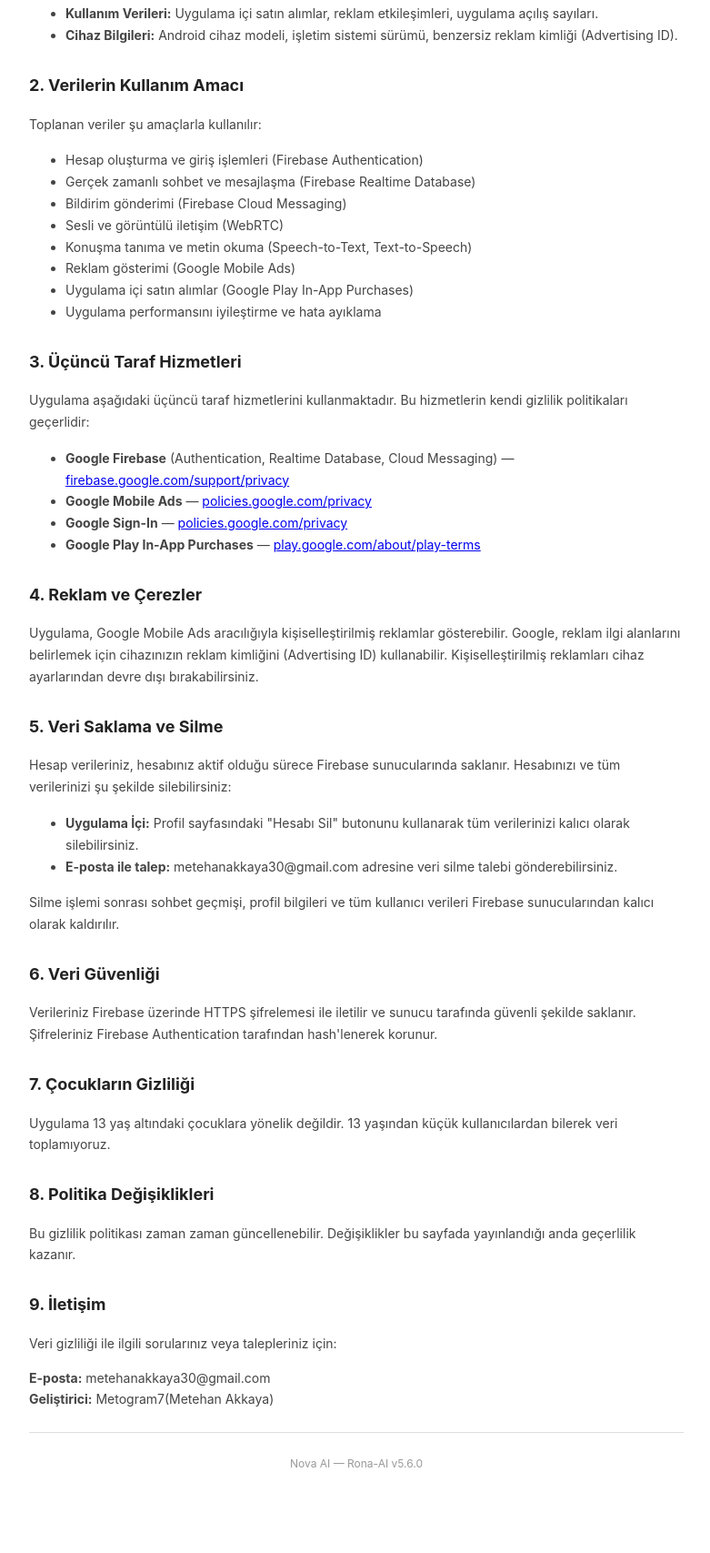
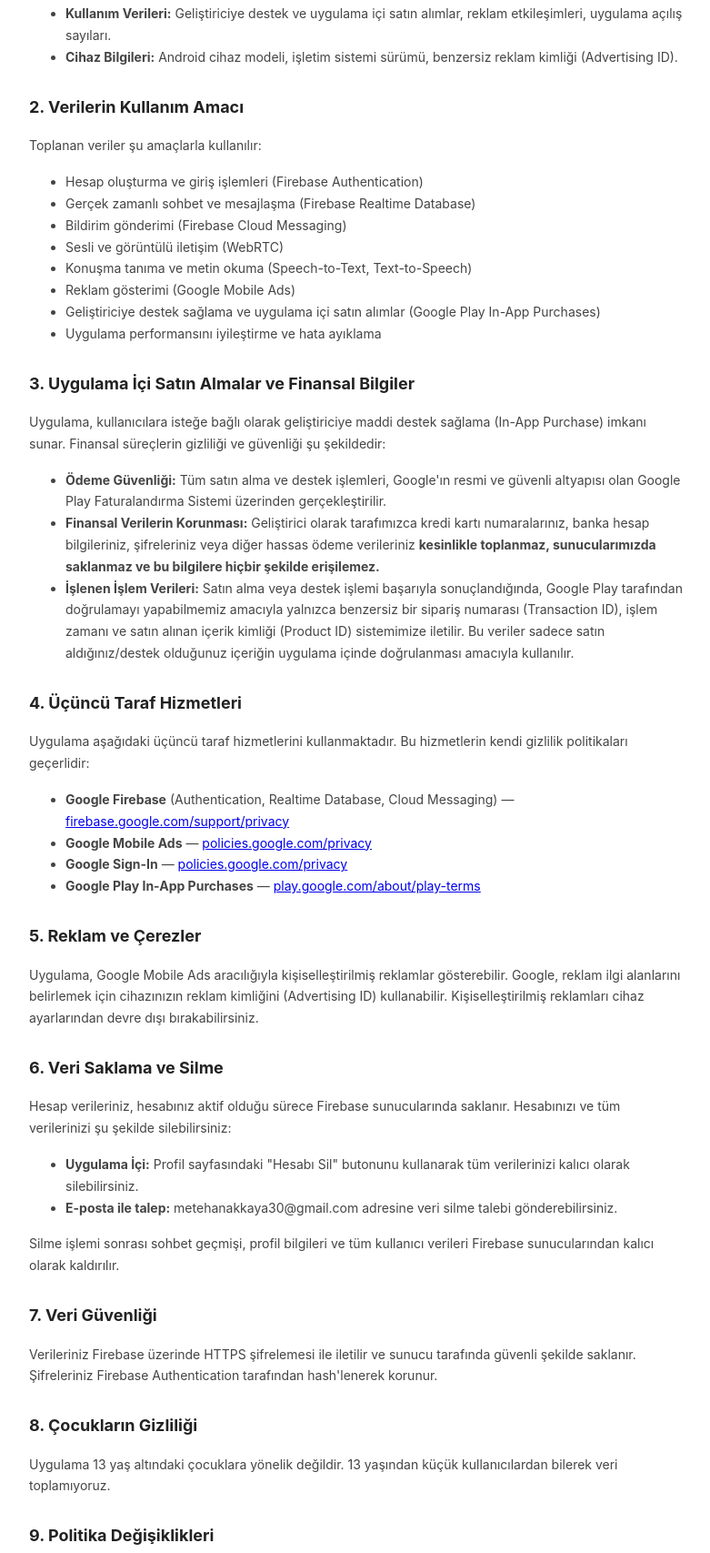
Before and after one commit to aelif7826-ai/RonaGizlilikPolitikas-, a plain HTML site: page index.html in a window 1280 px wide. Shown: the part 479-2186 px from the top of the page at 91% size, without its empty margins (248-1029 px from the left). Before the commit the page ends 2135 px from the top, so only its background shows below. Drawn offline with Linux system fonts and the light colour scheme.

Commit message:
Revise privacy policy and update section headers
Updated the privacy policy with new information regarding the last update date, in-app purchases, and developer support. Adjusted section headers and ensured proper formatting.

```diff
--- a/index.html
+++ b/index.html
@@ -16,7 +16,7 @@
 <body>
 
 <h1>Gizlilik Politikası</h1>
-<p class="date">Son güncellenme: 4 Temmuz 2026</p>
+<p class="date">Son güncellenme: 19 Temmuz 2026</p>
 
 <p>Bu gizlilik politikası, <strong>Nova AI</strong> ("Rona-AI", "uygulama") tarafından kullanıcı verilerinin nasıl toplandığını, kullanıldığını ve korunduğunu açıklamaktadır. Uygulamayı kullanarak bu politikadaki şartları kabul etmiş olursunuz.</p>
 
@@ -28,7 +28,7 @@
   <li><strong>Hesap Bilgileri:</strong> E-posta adresi, şifre (Firebase Authentication ile güvenli şekilde saklanır), Google hesabı adı ve profil fotoğrafı (Google Sign-In kullanıldığında).</li>
   <li><strong>Kullanıcı İçeriği:</strong> Sohbet mesajları, gönderilen görseller, sesli notlar, kamera ile çekilen fotoğraf/videolar.</li>
   <li><strong>Cihaz İzinleri:</strong> Kamera, mikrofon, bildirimler, depolama/galeri erişimi (yalnızca ilgili özellik kullanılırken istenir).</li>
-  <li><strong>Kullanım Verileri:</strong> Uygulama içi satın alımlar, reklam etkileşimleri, uygulama açılış sayıları.</li>
+  <li><strong>Kullanım Verileri:</strong> Geliştiriciye destek ve uygulama içi satın alımlar, reklam etkileşimleri, uygulama açılış sayıları.</li>
   <li><strong>Cihaz Bilgileri:</strong> Android cihaz modeli, işletim sistemi sürümü, benzersiz reklam kimliği (Advertising ID).</li>
 </ul>
 
@@ -41,11 +41,19 @@
   <li>Sesli ve görüntülü iletişim (WebRTC)</li>
   <li>Konuşma tanıma ve metin okuma (Speech-to-Text, Text-to-Speech)</li>
   <li>Reklam gösterimi (Google Mobile Ads)</li>
-  <li>Uygulama içi satın alımlar (Google Play In-App Purchases)</li>
+  <li>Geliştiriciye destek sağlama ve uygulama içi satın alımlar (Google Play In-App Purchases)</li>
   <li>Uygulama performansını iyileştirme ve hata ayıklama</li>
 </ul>
 
-<h2>3. Üçüncü Taraf Hizmetleri</h2>
+<h2>3. Uygulama İçi Satın Almalar ve Finansal Bilgiler</h2>
+<p>Uygulama, kullanıcılara isteğe bağlı olarak geliştiriciye maddi destek sağlama (In-App Purchase) imkanı sunar. Finansal süreçlerin gizliliği ve güvenliği şu şekildedir:</p>
+<ul>
+  <li><strong>Ödeme Güvenliği:</strong> Tüm satın alma ve destek işlemleri, Google'ın resmi ve güvenli altyapısı olan Google Play Faturalandırma Sistemi üzerinden gerçekleştirilir.</li>
+  <li><strong>Finansal Verilerin Korunması:</strong> Geliştirici olarak tarafımızca kredi kartı numaralarınız, banka hesap bilgileriniz, şifreleriniz veya diğer hassas ödeme verileriniz <strong>kesinlikle toplanmaz, sunucularımızda saklanmaz ve bu bilgilere hiçbir şekilde erişilemez.</strong></li>
+  <li><strong>İşlenen İşlem Verileri:</strong> Satın alma veya destek işlemi başarıyla sonuçlandığında, Google Play tarafından doğrulamayı yapabilmemiz amacıyla yalnızca benzersiz bir sipariş numarası (Transaction ID), işlem zamanı ve satın alınan içerik kimliği (Product ID) sistemimize iletilir. Bu veriler sadece satın aldığınız/destek olduğunuz içeriğin uygulama içinde doğrulanması amacıyla kullanılır.</li>
+</ul>
+
+<h2>4. Üçüncü Taraf Hizmetleri</h2>
 <p>Uygulama aşağıdaki üçüncü taraf hizmetlerini kullanmaktadır. Bu hizmetlerin kendi gizlilik politikaları geçerlidir:</p>
 <ul>
   <li><strong>Google Firebase</strong> (Authentication, Realtime Database, Cloud Messaging) — <a href="https://firebase.google.com/support/privacy">firebase.google.com/support/privacy</a></li>
@@ -54,10 +62,10 @@
   <li><strong>Google Play In-App Purchases</strong> — <a href="https://play.google.com/intl/tr_tr/about/play-terms.html">play.google.com/about/play-terms</a></li>
 </ul>
 
-<h2>4. Reklam ve Çerezler</h2>
+<h2>5. Reklam ve Çerezler</h2>
 <p>Uygulama, Google Mobile Ads aracılığıyla kişiselleştirilmiş reklamlar gösterebilir. Google, reklam ilgi alanlarını belirlemek için cihazınızın reklam kimliğini (Advertising ID) kullanabilir. Kişiselleştirilmiş reklamları cihaz ayarlarından devre dışı bırakabilirsiniz.</p>
 
-<h2>5. Veri Saklama ve Silme</h2>
+<h2>6. Veri Saklama ve Silme</h2>
 <p>Hesap verileriniz, hesabınız aktif olduğu sürece Firebase sunucularında saklanır. Hesabınızı ve tüm verilerinizi şu şekilde silebilirsiniz:</p>
 <ul>
   <li><strong>Uygulama İçi:</strong> Profil sayfasındaki "Hesabı Sil" butonunu kullanarak tüm verilerinizi kalıcı olarak silebilirsiniz.</li>
@@ -65,20 +73,20 @@
 </ul>
 <p>Silme işlemi sonrası sohbet geçmişi, profil bilgileri ve tüm kullanıcı verileri Firebase sunucularından kalıcı olarak kaldırılır.</p>
 
-<h2>6. Veri Güvenliği</h2>
+<h2>7. Veri Güvenliği</h2>
 <p>Verileriniz Firebase üzerinde HTTPS şifrelemesi ile iletilir ve sunucu tarafında güvenli şekilde saklanır. Şifreleriniz Firebase Authentication tarafından hash'lenerek korunur.</p>
 
-<h2>7. Çocukların Gizliliği</h2>
+<h2>8. Çocukların Gizliliği</h2>
 <p>Uygulama 13 yaş altındaki çocuklara yönelik değildir. 13 yaşından küçük kullanıcılardan bilerek veri toplamıyoruz.</p>
 
-<h2>8. Politika Değişiklikleri</h2>
+<h2>9. Politika Değişiklikleri</h2>
 <p>Bu gizlilik politikası zaman zaman güncellenebilir. Değişiklikler bu sayfada yayınlandığı anda geçerlilik kazanır.</p>
 
-<h2>9. İletişim</h2>
+<h2>10. İletişim</h2>
 <p>Veri gizliliği ile ilgili sorularınız veya talepleriniz için:</p>
 <p>
   <strong>E-posta:</strong> metehanakkaya30@gmail.com<br>
-  <strong>Geliştirici:</strong> Metogram7(Metehan Akkaya)
+  <strong>Geliştirici:</strong> Metogram7 (Metehan Akkaya)
 </p>
 
 <hr>
```
